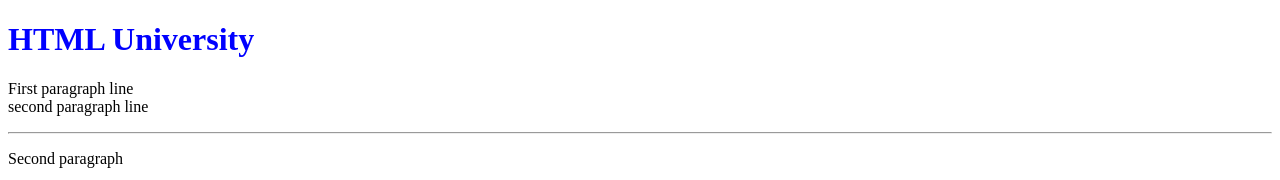
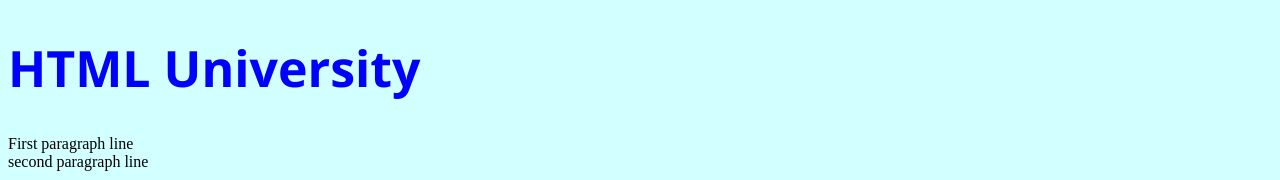
Before and after one commit to andresengineer/Git_Practice, a plain HTML site: page Lesson02/index.html in a window 1280 px wide. Shown: the top 180 px of the page. Drawn offline with Linux system fonts and the light colour scheme.

Commit message:
Finishing Lesson 2

```diff
--- a/Lesson02/index.html
+++ b/Lesson02/index.html
@@ -5,8 +5,11 @@
     <meta name="viewport" content="width=device-width, initial-scale=1.0" />
     <title>Basic HTML Elements</title>
 </head>
-<body>
-    <h1 style="color:blue">HTML University</h1>
+<!-- Copyright-->
+<body style="background-color: rgb(210, 255, 255);">
+    <h1 style="color:blue; font-size: 50px; font-family: 'Segoe UI', Tahoma, Geneva, Verdana, sans-serif;">
+        HTML University
+    </h1>
     <p>First paragraph line <br/> second paragraph line </p>
     <hr />
     <p>Second paragraph</p>
```
